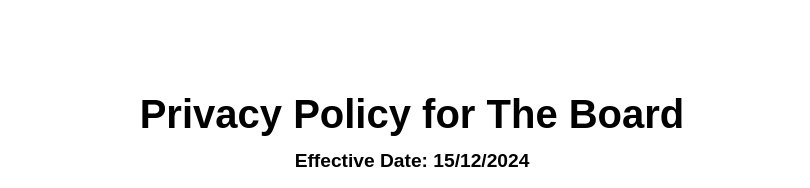
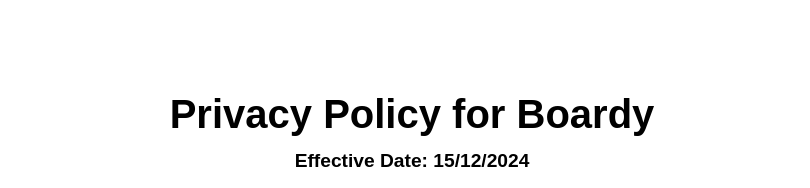
Before and after one commit to FiratGuler/FiratGuler.github.io, a plain HTML site: page BoardyPolicy.html in a window 1280 px wide. Shown: the top 188 px of the page, without its empty margins (228-1038 px from the left). Drawn offline with nearby package versions, Linux system fonts and the light colour scheme.

Commit message:
Revise Bordy

```diff
--- a/theboardPolicy.html
+++ b/BoardyPolicy.html
@@ -3,7 +3,7 @@
 <head>
     <meta charset="UTF-8">
     <meta name="viewport" content="width=device-width, initial-scale=1.0">
-    <title>Privacy Policy | The Board</title>
+    <title>Privacy Policy | Bordy</title>
     <link href="https://cdn.jsdelivr.net/npm/bootstrap@5.2.0/dist/css/bootstrap.min.css" rel="stylesheet">
     <style>
         body {
@@ -44,7 +44,7 @@
 </head>
 <body>
     <div class="container">
-        <h1>Privacy Policy for The Board</h1>
+        <h1>Privacy Policy for Boardy</h1>
         <p class="effective-date"><strong>Effective Date: 15/12/2024</strong></p>
 
         <div class="policy-section">
```
Also changed, not shown: 1 other file.
